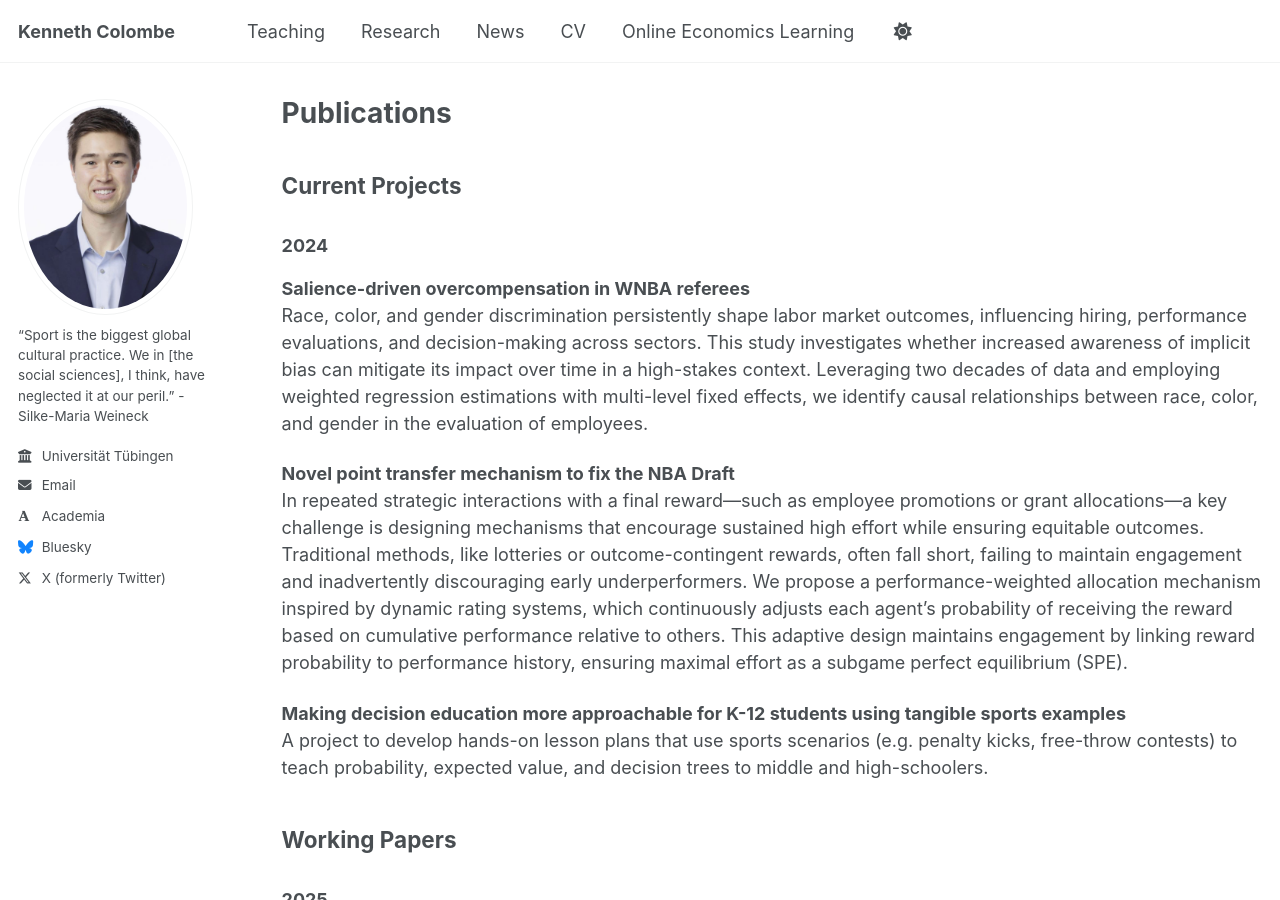
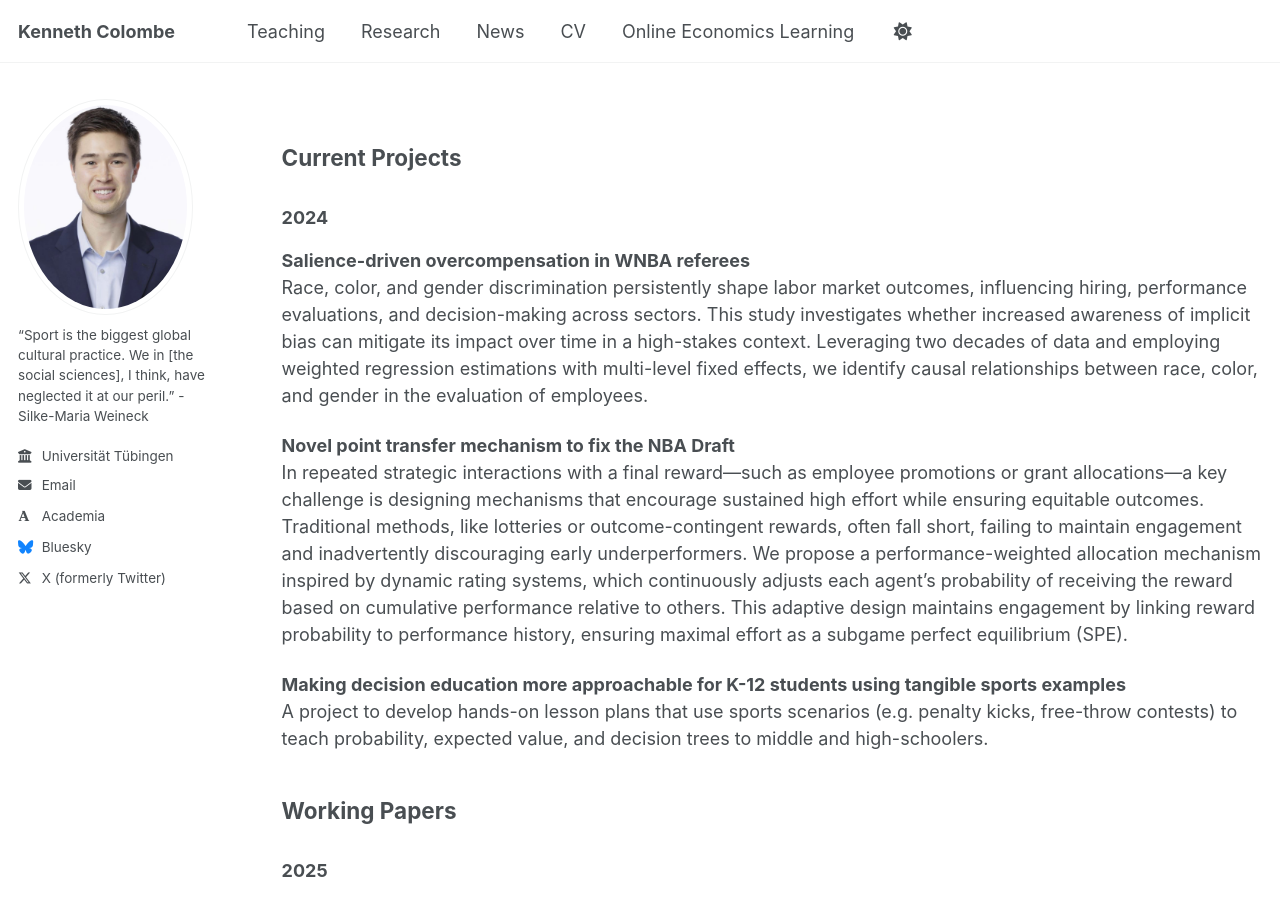
Before and after one commit to kcolombe/kcolombe.github.io, a Jekyll site: the page built from _pages/publications.md, in a window 1280 px wide and 900 px high. Built offline with Jekyll 4.4.1, drawn with Linux system fonts in a browser that asks for light colours; some web fonts are replaced.

Commit message:
Update archive.html

```diff
--- a/_layouts/archive.html
+++ b/_layouts/archive.html
@@ -16,7 +16,7 @@ layout: default
   {% include sidebar.html %}
 
   <div class="archive">
-    {% unless page.header.overlay_color or page.header.overlay_image %}
+    {% unless page.url == "/publications/" or page.header.overlay_color or page.header.overlay_image %}
       <h1 class="page__title">{{ page.title }}</h1>
     {% endunless %}
     {{ content }}
```
